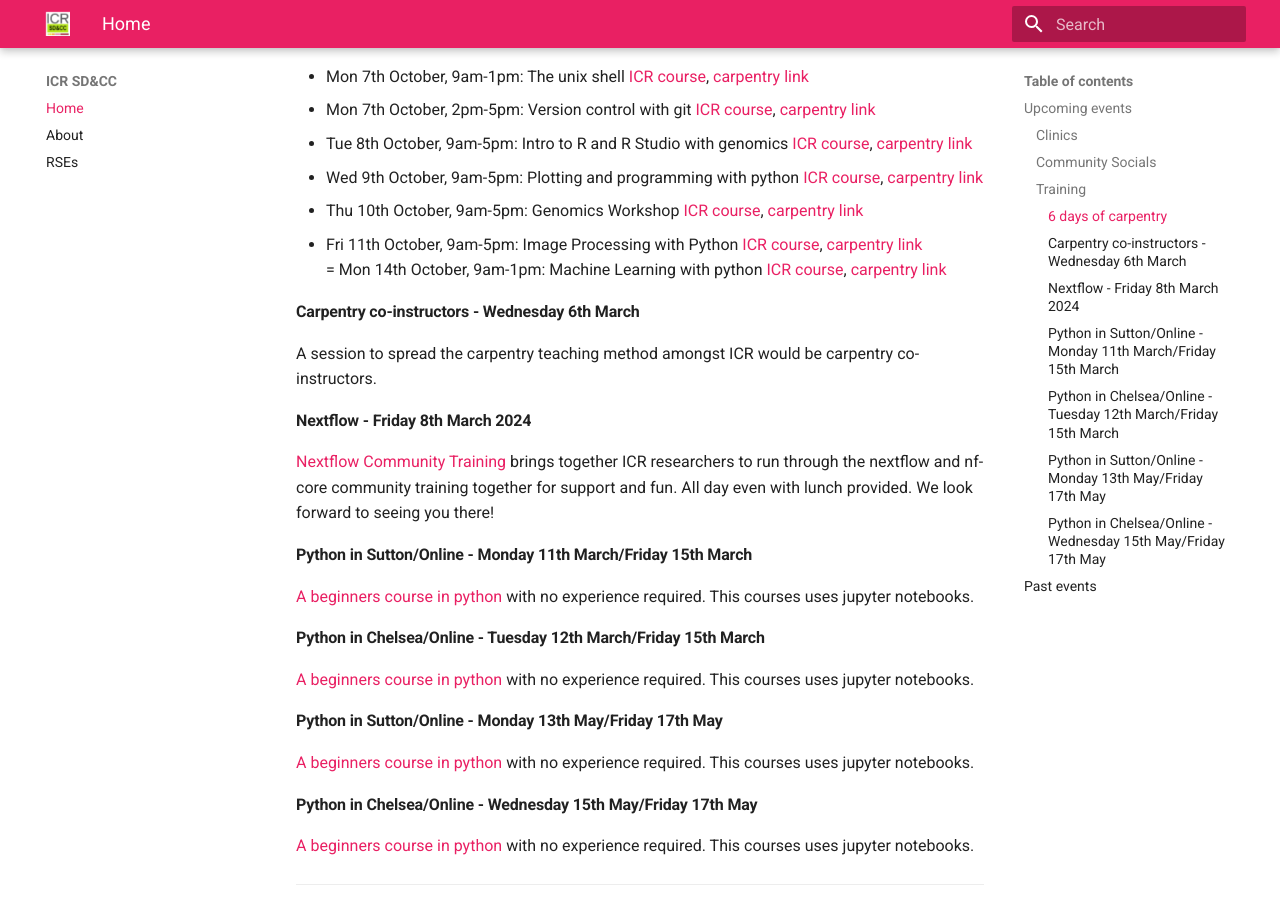
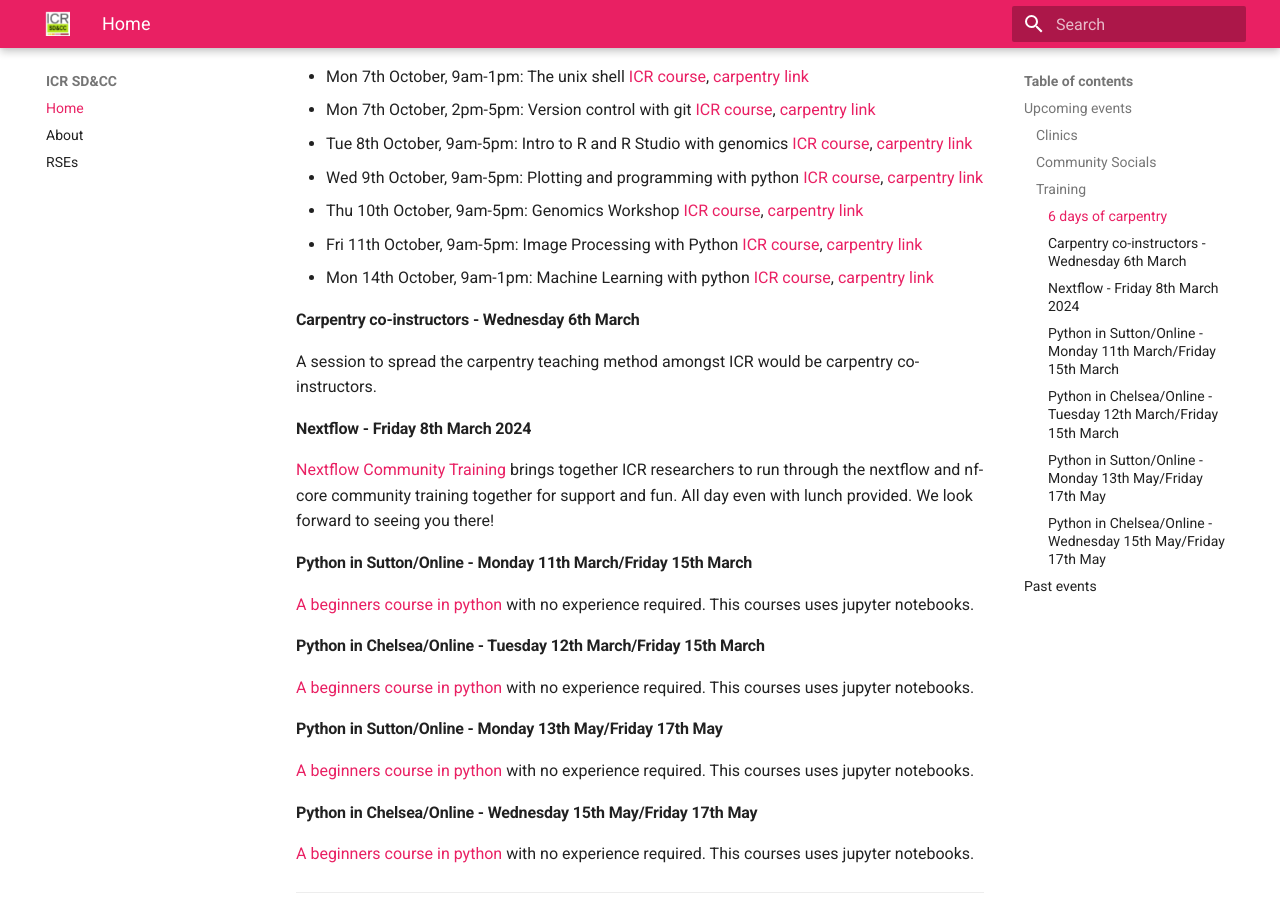
Before and after one commit to ICR-SD-CC/ICR-SD-CC.github.io, an MkDocs documentation site: the page built from docs/index.md, in a window 1280 px wide and 900 px high, scrolled down 646 px. Built offline with MkDocs 1.6.1 and Material for MkDocs 9.7.7, drawn with Linux system fonts in a browser that asks for light colours; part of the change alters nothing that is shown.

```diff
--- a/docs/index.md
+++ b/docs/index.md
@@ -17,13 +17,13 @@ This community is run jointly by the ICR RSE Group and the ICR Data Science Grou
 ### Training
 
 #### 6 days of carpentry
-- Mon 7th October, 9am-1pm: The unix shell [ICR course](https://training.icr.ac.uk/coursed.php?course=1215), [carpentry link]()
-- Mon 7th October, 2pm-5pm: Version control with git [ICR course](https://training.icr.ac.uk/coursed.php?course=1216), [carpentry link]()
-- Tue 8th October, 9am-5pm: Intro to R and R Studio with genomics [ICR course](https://training.icr.ac.uk/coursed.php?course=1218), [carpentry link]()
+- Mon 7th October, 9am-1pm: The unix shell [ICR course](https://training.icr.ac.uk/coursed.php?course=1215), [carpentry link](https://github.com/ICR-SD-CC/2024-10-07-ICR-UNIX)
+- Mon 7th October, 2pm-5pm: Version control with git [ICR course](https://training.icr.ac.uk/coursed.php?course=1216), [carpentry link](https://github.com/ICR-SD-CC/2024-10-07-ICR-GIT)
+- Tue 8th October, 9am-5pm: Intro to R and R Studio with genomics [ICR course](https://training.icr.ac.uk/coursed.php?course=1218), [carpentry link](https://github.com/ICR-SD-CC/2024-10-08-ICR-R)
 - Wed 9th October, 9am-5pm: Plotting and programming with python [ICR course](https://training.icr.ac.uk/coursed.php?course=1210), [carpentry link]()
-- Thu 10th October, 9am-5pm: Genomics Workshop [ICR course](https://training.icr.ac.uk/coursed.php?course=1219), [carpentry link]()
-- Fri 11th October, 9am-5pm: Image Processing with Python [ICR course](https://training.icr.ac.uk/coursed.php?course=1217), [carpentry link]()
-= Mon 14th October, 9am-1pm: Machine Learning with python [ICR course](https://training.icr.ac.uk/coursed.php?course=1215), [carpentry link]()
+- Thu 10th October, 9am-5pm: Genomics Workshop [ICR course](https://training.icr.ac.uk/coursed.php?course=1219), [carpentry link](https://github.com/ICR-SD-CC/2024-10-10-ICR-GENOMICS)
+- Fri 11th October, 9am-5pm: Image Processing with Python [ICR course](https://training.icr.ac.uk/coursed.php?course=1217), [carpentry link](https://github.com/ICR-SD-CC/2024-10-11-ICR-IMAGE)
+- Mon 14th October, 9am-1pm: Machine Learning with python [ICR course](https://training.icr.ac.uk/coursed.php?course=1215), [carpentry link](https://github.com/ICR-SD-CC/2024-10-14-ICR-ML)
 
 #### Carpentry co-instructors - Wednesday 6th March
 A session to spread the carpentry teaching method amongst ICR would be carpentry co-instructors.
```
